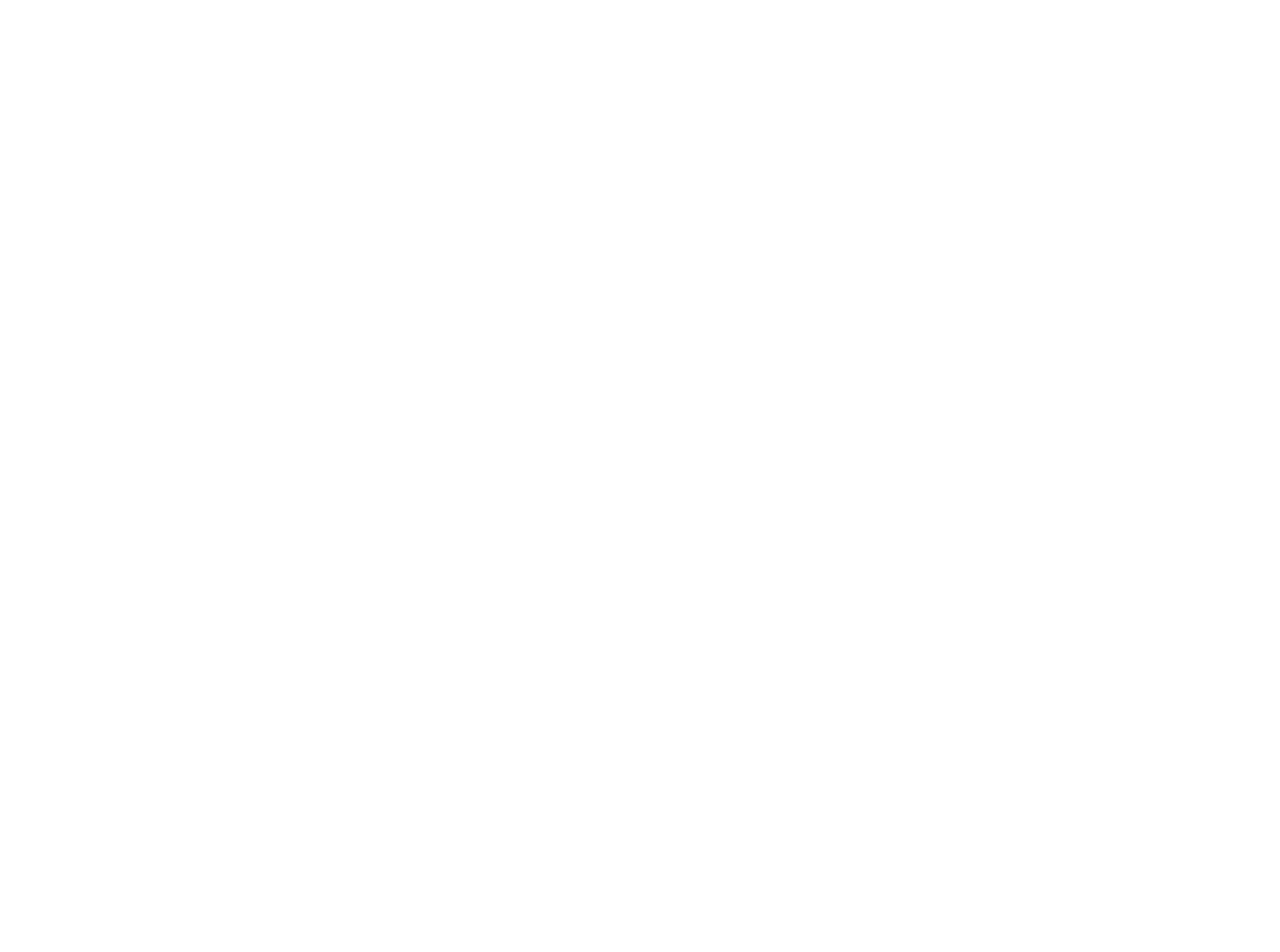
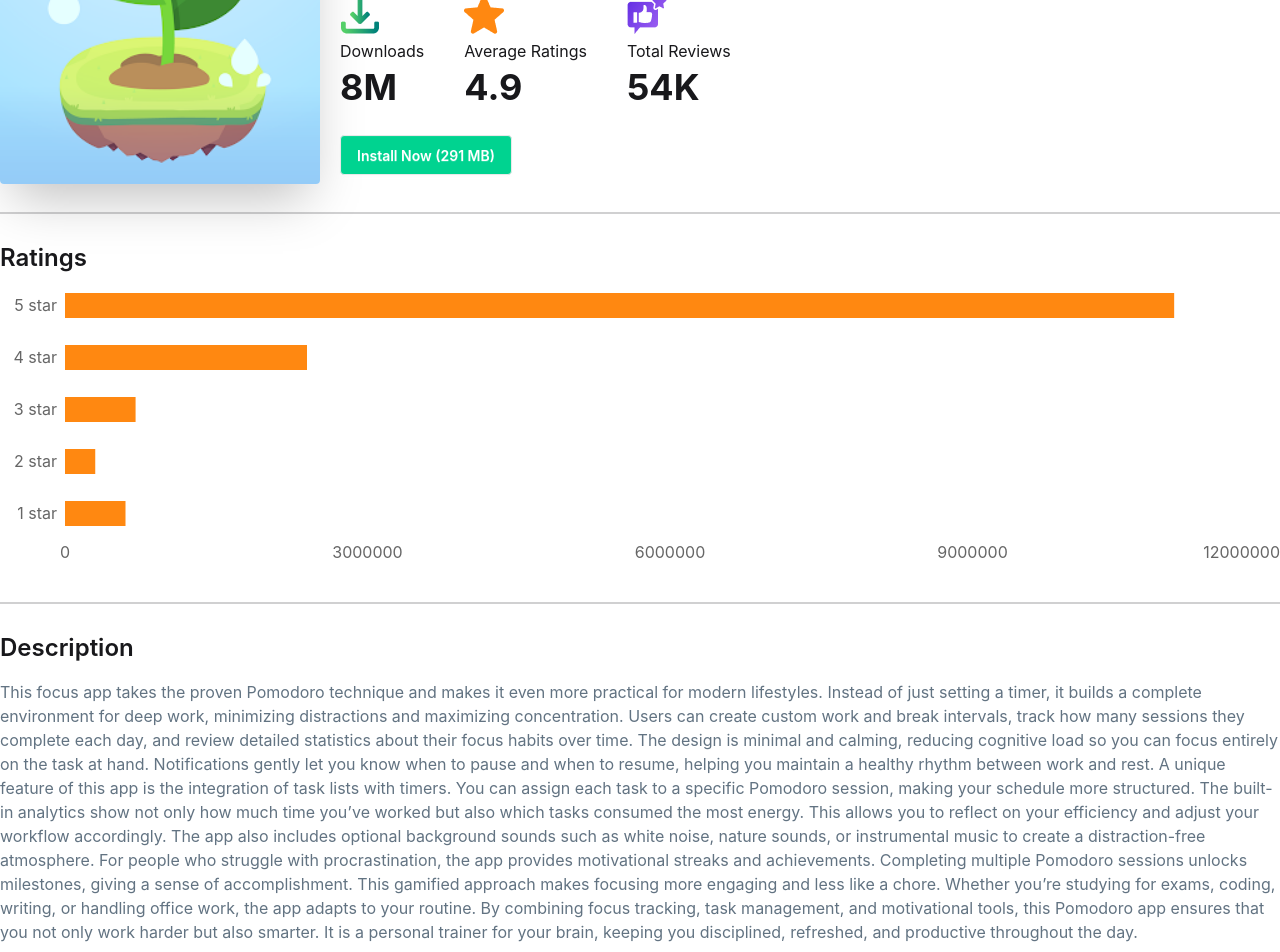
Before and after one commit to ShadowRider7/hero-play-store, a React (Vite) app: page /apps/11 in a window 1280 px wide. Before the commit this address had no page. Shown: the part 260-1212 px from the top of the page. Before the commit the page ends 800 px from the top, so only its background shows below. Built offline with nearby package versions, Linux system fonts and the light colour scheme.

Commit message:
app details section done

```diff
--- a/package.json
+++ b/package.json
@@ -11,10 +11,14 @@
   },
   "dependencies": {
     "@tailwindcss/vite": "^4.2.1",
+    "chart.js": "^4.5.1",
     "lucide-react": "^0.577.0",
     "react": "^19.2.4",
+    "react-chartjs-2": "^5.3.1",
     "react-dom": "^19.2.4",
+    "react-is": "^19.2.4",
     "react-router": "^7.13.1",
+    "recharts": "^3.8.0",
     "tailwindcss": "^4.2.1"
   },
   "devDependencies": {
--- a/public/heroApps.json
+++ b/public/heroApps.json
@@ -10,11 +10,11 @@
     "ratingAvg": 4.7,
     "downloads": "5M",
     "ratings": [
-      { "name": "1 star", "count": 8600000 },
+      { "name": "5 star", "count": 125560000 },
+      { "name": "4 star", "count": 25800000 },
+      { "name": "3 star", "count": 8600000 },
       { "name": "2 star", "count": 3440000 },
-      { "name": "3 star", "count": 8600000 },
-      { "name": "4 star", "count": 25800000 },
-      { "name": "5 star", "count": 125560000 }
+      { "name": "1 star", "count": 8600000 }
     ]
   },
   {
@@ -28,11 +28,11 @@
     "ratingAvg": 4.6,
     "downloads": "30M",
     "ratings": [
-      { "name": "1 star", "count": 8000000 },
+      { "name": "5 star", "count": 100000000 },
+      { "name": "4 star", "count": 24000000 },
+      { "name": "3 star", "count": 9000000 },
       { "name": "2 star", "count": 4000000 },
-      { "name": "3 star", "count": 9000000 },
-      { "name": "4 star", "count": 24000000 },
-      { "name": "5 star", "count": 100000000 }
+      { "name": "1 star", "count": 8000000 }
     ]
   },
   {
@@ -46,11 +46,11 @@
     "ratingAvg": 4.8,
     "downloads": "10M",
     "ratings": [
-      { "name": "1 star", "count": 800000 },
+      { "name": "5 star", "count": 22000000 },
+      { "name": "4 star", "count": 4200000 },
+      { "name": "3 star", "count": 1500000 },
       { "name": "2 star", "count": 500000 },
-      { "name": "3 star", "count": 1500000 },
-      { "name": "4 star", "count": 4200000 },
-      { "name": "5 star", "count": 22000000 }
+      { "name": "1 star", "count": 800000 }
     ]
   },
   {
@@ -64,11 +64,11 @@
     "ratingAvg": 4.4,
     "downloads": "10M",
     "ratings": [
-      { "name": "1 star", "count": 1000000 },
+      { "name": "5 star", "count": 8200000 },
+      { "name": "4 star", "count": 2500000 },
+      { "name": "3 star", "count": 1500000 },
       { "name": "2 star", "count": 800000 },
-      { "name": "3 star", "count": 1500000 },
-      { "name": "4 star", "count": 2500000 },
-      { "name": "5 star", "count": 8200000 }
+      { "name": "1 star", "count": 1000000 }
     ]
   },
   {
@@ -82,11 +82,11 @@
     "ratingAvg": 4.5,
     "downloads": "20M",
     "ratings": [
-      { "name": "1 star", "count": 4000000 },
+      { "name": "5 star", "count": 45000000 },
+      { "name": "4 star", "count": 9500000 },
+      { "name": "3 star", "count": 4500000 },
       { "name": "2 star", "count": 2000000 },
-      { "name": "3 star", "count": 4500000 },
-      { "name": "4 star", "count": 9500000 },
-      { "name": "5 star", "count": 45000000 }
+      { "name": "1 star", "count": 4000000 }
     ]
   },
   {
@@ -100,11 +100,11 @@
     "ratingAvg": 4.3,
     "downloads": "1B",
     "ratings": [
-      { "name": "1 star", "count": 12000000 },
+      { "name": "5 star", "count": 90000000 },
+      { "name": "4 star", "count": 20000000 },
+      { "name": "3 star", "count": 11000000 },
       { "name": "2 star", "count": 5000000 },
-      { "name": "3 star", "count": 11000000 },
-      { "name": "4 star", "count": 20000000 },
-      { "name": "5 star", "count": 90000000 }
+      { "name": "1 star", "count": 12000000 }
     ]
   },
   {
@@ -112,17 +112,17 @@
     "title": "Uber - Request a ride",
     "companyName": "Uber Technologies, Inc.",
     "id": 7,
-    "description": "We’re committed to your safety at Uber. We’ve established a Door-to-Door Safety Standard to help you feel safe.",
+    "description": "We’re committed to your safety at Uber. We've established a Door-to-Door Safety Standard to help you feel safe.",
     "size": 115,
     "reviews": 11000000,
     "ratingAvg": 4.7,
     "downloads": "5M",
     "ratings": [
-      { "name": "1 star", "count": 500000 },
+      { "name": "5 star", "count": 8000000 },
+      { "name": "4 star", "count": 1600000 },
+      { "name": "3 star", "count": 600000 },
       { "name": "2 star", "count": 300000 },
-      { "name": "3 star", "count": 600000 },
-      { "name": "4 star", "count": 1600000 },
-      { "name": "5 star", "count": 8000000 }
+      { "name": "1 star", "count": 500000 }
     ]
   },
   {
@@ -136,11 +136,11 @@
     "ratingAvg": 4.8,
     "downloads": "10M",
     "ratings": [
-      { "name": "1 star", "count": 150000 },
+      { "name": "5 star", "count": 2800000 },
+      { "name": "4 star", "count": 400000 },
+      { "name": "3 star", "count": 100000 },
       { "name": "2 star", "count": 50000 },
-      { "name": "3 star", "count": 100000 },
-      { "name": "4 star", "count": 400000 },
-      { "name": "5 star", "count": 2800000 }
+      { "name": "1 star", "count": 150000 }
     ]
   },
   {
@@ -154,11 +154,11 @@
     "ratingAvg": 4.2,
     "downloads": "50M",
     "ratings": [
-      { "name": "1 star", "count": 2500000 },
+      { "name": "5 star", "count": 12000000 },
+      { "name": "4 star", "count": 3500000 },
+      { "name": "3 star", "count": 2000000 },
       { "name": "2 star", "count": 1000000 },
-      { "name": "3 star", "count": 2000000 },
-      { "name": "4 star", "count": 3500000 },
-      { "name": "5 star", "count": 12000000 }
+      { "name": "1 star", "count": 2500000 }
     ]
   },
   {
@@ -172,11 +172,11 @@
     "ratingAvg": 4.8,
     "downloads": "60M",
     "ratings": [
-      { "name": "1 star", "count": 200000 },
+      { "name": "5 star", "count": 7500000 },
+      { "name": "4 star", "count": 1300000 },
+      { "name": "3 star", "count": 350000 },
       { "name": "2 star", "count": 150000 },
-      { "name": "3 star", "count": 350000 },
-      { "name": "4 star", "count": 1300000 },
-      { "name": "5 star", "count": 7500000 }
+      { "name": "1 star", "count": 200000 }
     ]
   },
   {
@@ -184,17 +184,17 @@
     "title": "Duolingo: Language Lessons",
     "companyName": "Duolingo",
     "id": 11,
-    "description": "Learn a new language with the world’s most-downloaded education app! Fun, free, and effective.",
+    "description": "Learn a new language with the world's most-downloaded education app! Fun, free, and effective.",
     "size": 160,
     "reviews": 15000000,
     "ratingAvg": 4.7,
     "downloads": "27M",
     "ratings": [
-      { "name": "1 star", "count": 600000 },
+      { "name": "5 star", "count": 11000000 },
+      { "name": "4 star", "count": 2400000 },
+      { "name": "3 star", "count": 700000 },
       { "name": "2 star", "count": 300000 },
-      { "name": "3 star", "count": 700000 },
-      { "name": "4 star", "count": 2400000 },
-      { "name": "5 star", "count": 11000000 }
+      { "name": "1 star", "count": 600000 }
     ]
   },
   {
@@ -208,11 +208,11 @@
     "ratingAvg": 4.3,
     "downloads": "5M",
     "ratings": [
-      { "name": "1 star", "count": 100000 },
+      { "name": "5 star", "count": 700000 },
+      { "name": "4 star", "count": 200000 },
+      { "name": "3 star", "count": 120000 },
       { "name": "2 star", "count": 80000 },
-      { "name": "3 star", "count": 120000 },
-      { "name": "4 star", "count": 200000 },
-      { "name": "5 star", "count": 700000 }
+      { "name": "1 star", "count": 100000 }
     ]
   },
   {
@@ -226,11 +226,11 @@
     "ratingAvg": 4.1,
     "downloads": "1B",
     "ratings": [
-      { "name": "1 star", "count": 400000 },
+      { "name": "5 star", "count": 1800000 },
+      { "name": "4 star", "count": 600000 },
+      { "name": "3 star", "count": 450000 },
       { "name": "2 star", "count": 250000 },
-      { "name": "3 star", "count": 450000 },
-      { "name": "4 star", "count": 600000 },
-      { "name": "5 star", "count": 1800000 }
+      { "name": "1 star", "count": 400000 }
     ]
   },
   {
@@ -244,11 +244,11 @@
     "ratingAvg": 4.6,
     "downloads": "50M",
     "ratings": [
-      { "name": "1 star", "count": 1500000 },
+      { "name": "5 star", "count": 24000000 },
+      { "name": "4 star", "count": 4000000 },
+      { "name": "3 star", "count": 1700000 },
       { "name": "2 star", "count": 800000 },
-      { "name": "3 star", "count": 1700000 },
-      { "name": "4 star", "count": 4000000 },
-      { "name": "5 star", "count": 24000000 }
+      { "name": "1 star", "count": 1500000 }
     ]
   },
   {
@@ -262,11 +262,11 @@
     "ratingAvg": 4.2,
     "downloads": "10B",
     "ratings": [
-      { "name": "1 star", "count": 3000000 },
+      { "name": "5 star", "count": 18000000 },
+      { "name": "4 star", "count": 5000000 },
+      { "name": "3 star", "count": 3500000 },
       { "name": "2 star", "count": 1500000 },
-      { "name": "3 star", "count": 3500000 },
-      { "name": "4 star", "count": 5000000 },
-      { "name": "5 star", "count": 18000000 }
+      { "name": "1 star", "count": 3000000 }
     ]
   },
   {
@@ -280,11 +280,11 @@
     "ratingAvg": 3.9,
     "downloads": "40M",
     "ratings": [
-      { "name": "1 star", "count": 1100000 },
+      { "name": "5 star", "count": 2500000 },
+      { "name": "4 star", "count": 1000000 },
+      { "name": "3 star", "count": 700000 },
       { "name": "2 star", "count": 500000 },
-      { "name": "3 star", "count": 700000 },
-      { "name": "4 star", "count": 1000000 },
-      { "name": "5 star", "count": 2500000 }
+      { "name": "1 star", "count": 1100000 }
     ]
   },
   {
@@ -298,11 +298,11 @@
     "ratingAvg": 4.4,
     "downloads": "3.7M",
     "ratings": [
-      { "name": "1 star", "count": 250000 },
+      { "name": "5 star", "count": 2500000 },
+      { "name": "4 star", "count": 600000 },
+      { "name": "3 star", "count": 300000 },
       { "name": "2 star", "count": 150000 },
-      { "name": "3 star", "count": 300000 },
-      { "name": "4 star", "count": 600000 },
-      { "name": "5 star", "count": 2500000 }
+      { "name": "1 star", "count": 250000 }
     ]
   },
   {
@@ -316,11 +316,11 @@
     "ratingAvg": 4.6,
     "downloads": "4.5B",
     "ratings": [
-      { "name": "1 star", "count": 300000 },
+      { "name": "5 star", "count": 3900000 },
+      { "name": "4 star", "count": 800000 },
+      { "name": "3 star", "count": 350000 },
       { "name": "2 star", "count": 150000 },
-      { "name": "3 star", "count": 350000 },
-      { "name": "4 star", "count": 800000 },
-      { "name": "5 star", "count": 3900000 }
+      { "name": "1 star", "count": 300000 }
     ]
   },
   {
@@ -334,11 +334,11 @@
     "ratingAvg": 4.5,
     "downloads": "50M",
     "ratings": [
-      { "name": "1 star", "count": 900000 },
+      { "name": "5 star", "count": 10000000 },
+      { "name": "4 star", "count": 1800000 },
+      { "name": "3 star", "count": 900000 },
       { "name": "2 star", "count": 400000 },
-      { "name": "3 star", "count": 900000 },
-      { "name": "4 star", "count": 1800000 },
-      { "name": "5 star", "count": 10000000 }
+      { "name": "1 star", "count": 900000 }
     ]
   },
   {
@@ -352,11 +352,11 @@
     "ratingAvg": 4.7,
     "downloads": "10M",
     "ratings": [
-      { "name": "1 star", "count": 300000 },
+      { "name": "5 star", "count": 4500000 },
+      { "name": "4 star", "count": 900000 },
+      { "name": "3 star", "count": 350000 },
       { "name": "2 star", "count": 150000 },
-      { "name": "3 star", "count": 350000 },
-      { "name": "4 star", "count": 900000 },
-      { "name": "5 star", "count": 4500000 }
+      { "name": "1 star", "count": 300000 }
     ]
   }
 ]
--- a/src/Routes/Routes.jsx
+++ b/src/Routes/Routes.jsx
@@ -3,6 +3,9 @@
 import Home from "../pages/Home/Home";
 import ShowAllApps from "../pages/ShowAllApps/ShowAllApps";
 import InstalledApps from "../pages/InstalledApps/InstalledApps";
+import ErrorPage from "../pages/ErrorPage/ErrorPage";
+import AppDetailsBig from "../pages/AppDetails/AppDetailsBig";
+import FallBack from "../components/Fallback/FallBack";
 
 export const router = createBrowserRouter([
   {
@@ -15,9 +18,20 @@
         Component: Home,
       },
       {
+        path: "*",
+        Component: ErrorPage,
+      },
+      {
         path: "/apps",
         loader: () => fetch("/heroApps.json"),
+        hydrateFallbackElement: <FallBack></FallBack>,
         Component: ShowAllApps,
+      },
+      {
+        path: "/apps/:id",
+        loader: () => fetch("/heroApps.json"),
+        hydrateFallbackElement: <FallBack></FallBack>,
+        Component: AppDetailsBig,
       },
       {
         path: "/installedApps",
--- a/src/components/AppsSection/AppsSection.jsx
+++ b/src/components/AppsSection/AppsSection.jsx
@@ -1,10 +1,12 @@
 import React from "react";
 import iconDownload from "../../assets/icon-downloads.png";
 import iconRating from "../../assets/icon-ratings.png";
+import { Link } from "react-router";
 
 const AppsSection = ({ app }) => {
-  const { image, title, downloads, ratingAvg } = app;
+  const { image, title, downloads, ratingAvg, id } = app;
   return (
+    <Link to={`/apps/${id}`}>
       <div className=" shadow-sm border rounded-2xl border-base-300">
         <figure className="p-5 m-3 bg-base-300">
           <img className="w-50 mx-auto h-40" src={image} alt="app" />
@@ -23,6 +25,7 @@
           </div>
         </div>
       </div>
+    </Link>
   );
 };
 
--- /dev/null
+++ b/src/components/FallBack/FallBack.jsx
@@ -0,0 +1,11 @@
+import React from "react";
+
+const FallBack = () => {
+  return (
+    <div>
+      <span className="loading loading-spinner loading-xl"></span>
+    </div>
+  );
+};
+
+export default FallBack;
--- /dev/null
+++ b/src/components/RatingChart/RatinhChart.jsx
@@ -0,0 +1,32 @@
+import React from "react";
+
+import {
+  BarChart,
+  Bar,
+  XAxis,
+  YAxis,
+  Tooltip,
+  ResponsiveContainer,
+} from "recharts";
+
+const RatinhChart = ({ data }) => {
+  return (
+    <div className="w-full h-50 md:h-75 ">
+      <ResponsiveContainer width="100%" height="100%">
+        <BarChart data={data} layout="vertical">
+          <XAxis type="number" axisLine={false} tickLine={false} />
+          <YAxis
+            type="category"
+            dataKey="name"
+            axisLine={false}
+            tickLine={false}
+          />
+
+          <Bar dataKey="count" fill="#FF8811" barSize={25} />
+        </BarChart>
+      </ResponsiveContainer>
+    </div>
+  );
+};
+
+export default RatinhChart;
--- a/src/main.jsx
+++ b/src/main.jsx
@@ -6,6 +6,6 @@
 
 createRoot(document.getElementById("root")).render(
   <StrictMode>
-    <RouterProvider router={router} />,
+    <RouterProvider router={router} />
   </StrictMode>,
 );
--- /dev/null
+++ b/src/pages/AppDetails/AppDetailsBig.jsx
@@ -0,0 +1,99 @@
+import React from "react";
+import { useLoaderData, useParams } from "react-router";
+import demoImg from "../../assets/demo-app (2).webp";
+import iconDwn from "../../assets/icon-downloads.png";
+import iconRat from "../../assets/icon-ratings.png";
+import iconReview from "../../assets/icon-review.png";
+
+import RatinhChart from "../../components/RatingChart/RatinhChart";
+
+const AppDetailsBig = () => {
+  const { id } = useParams();
+  const appId = parseInt(id);
+  const data = useLoaderData();
+  const singleApp = data.find((app) => app.id === appId);
+  const { ratings } = singleApp;
+  console.log(singleApp);
+  return (
+    <div className="max-w-380 mx-auto">
+      <section className="flex flex-wrap gap-5 mt-15">
+        <div>
+          <img className="w-80 h-80 rounded shadow-2xl " src={demoImg} alt="" />
+        </div>
+        <div className="flex-1">
+          <div>
+            <h2 className="font-bold text-3xl">
+              SmPlan:ToDo List with Reminder
+            </h2>
+            <p className="text-xl font-sans text-[#627382] mt-2">
+              Developed by{" "}
+              <span className="font-semibold bg-clip-text text-transparent bg-linear-to-r from-[#632EE3] to-[#9F62F2]">
+                productive.io
+              </span>
+            </p>
+          </div>
+          <div className="border opacity-20 my-7 w-full"></div>
+          <div className="flex gap-10">
+            <div className="space-y-1">
+              <img src={iconDwn} alt="" /> <p>Downloads</p>{" "}
+              <span className="font-bold text-4xl">8M</span>
+            </div>
+            <div className="space-y-1">
+              <img src={iconRat} alt="" /> <p>Average Ratings</p>
+              <span className="font-bold text-4xl">4.9</span>
+            </div>
+            <div className="space-y-1">
+              <img src={iconReview} alt="" /> <p>Total Reviews</p>
+              <span className="font-bold text-4xl">54K</span>
+            </div>
+          </div>
+          <div className="mt-7">
+            <button className="btn text-white bg-[#00D390]">
+              Install Now (291 MB)
+            </button>
+          </div>
+        </div>
+      </section>
+      <div className="border opacity-20 my-7 w-full"></div>
+      <section>
+        <h2 className="text-2xl font-semibold">Ratings</h2>
+        <RatinhChart data={ratings}></RatinhChart>
+      </section>
+      <div className="border opacity-20 my-7 w-full"></div>
+      <section>
+        <h2 className="text-2xl font-semibold">Description</h2>
+        <p className="mt-4 text-[#627382]">
+          This focus app takes the proven Pomodoro technique and makes it even
+          more practical for modern lifestyles. Instead of just setting a timer,
+          it builds a complete environment for deep work, minimizing
+          distractions and maximizing concentration. Users can create custom
+          work and break intervals, track how many sessions they complete each
+          day, and review detailed statistics about their focus habits over
+          time. The design is minimal and calming, reducing cognitive load so
+          you can focus entirely on the task at hand. Notifications gently let
+          you know when to pause and when to resume, helping you maintain a
+          healthy rhythm between work and rest. A unique feature of this app is
+          the integration of task lists with timers. You can assign each task to
+          a specific Pomodoro session, making your schedule more structured. The
+          built-in analytics show not only how much time you’ve worked but also
+          which tasks consumed the most energy. This allows you to reflect on
+          your efficiency and adjust your workflow accordingly. The app also
+          includes optional background sounds such as white noise, nature
+          sounds, or instrumental music to create a distraction-free atmosphere.
+          For people who struggle with procrastination, the app provides
+          motivational streaks and achievements. Completing multiple Pomodoro
+          sessions unlocks milestones, giving a sense of accomplishment. This
+          gamified approach makes focusing more engaging and less like a chore.
+          Whether you’re studying for exams, coding, writing, or handling office
+          work, the app adapts to your routine. By combining focus tracking,
+          task management, and motivational tools, this Pomodoro app ensures
+          that you not only work harder but also smarter. It is a personal
+          trainer for your brain, keeping you disciplined, refreshed, and
+          productive throughout the day.
+        </p>
+      </section>
+    </div>
+  );
+};
+
+export default AppDetailsBig;
--- /dev/null
+++ b/src/pages/ErrorPage/ErrorPage.jsx
@@ -0,0 +1,28 @@
+import React from "react";
+import errorIcon from "../../assets/error-404.png";
+import { Link } from "react-router";
+
+const ErrorPage = () => {
+  return (
+    <div className="max-w-380 mx-auto my-20">
+      <div className="flex flex-col items-center">
+        <img className="" src={errorIcon} alt="" />
+        <div>
+          <h2 className="mt-10 font-bold text-4xl">Oops, page not found!</h2>
+          <p className="mt-4 text-center  text-[#627382]">
+            The page you are looking for is not available.
+          </p>
+        </div>
+        <div>
+          <Link to={"/"}>
+            <button className="btn rounded  text-white mt-5 bg-linear-to-r from-[#632EE3] to-[#9F62F2]">
+              Go Back!
+            </button>
+          </Link>
+        </div>
+      </div>
+    </div>
+  );
+};
+
+export default ErrorPage;
```
Also changed, not shown: 1 other file (tests, documents, lock files or other folders). Lines whose indentation alone changed are shown as unchanged.
